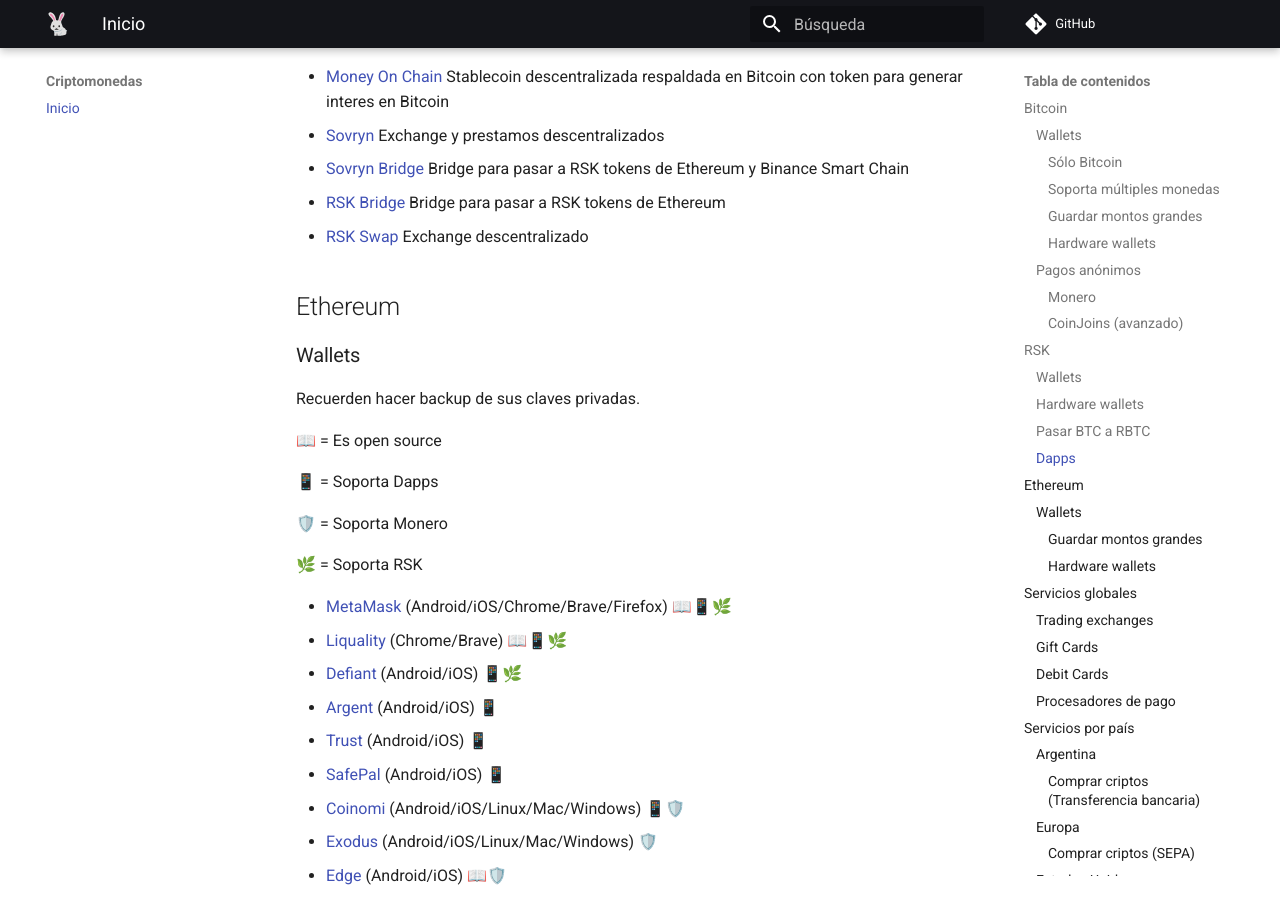
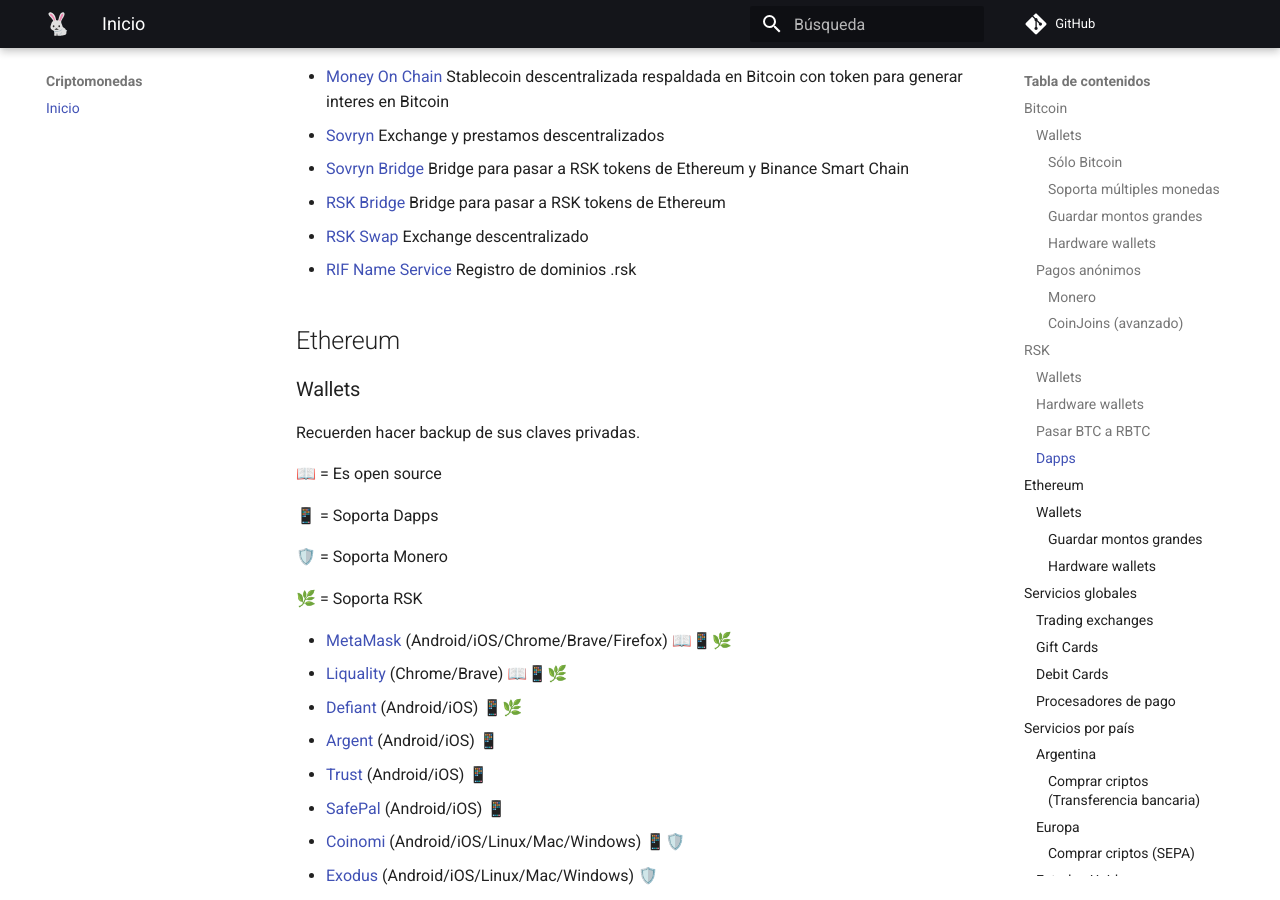
Before and after one commit to anomalouscode/wiki, an MkDocs documentation site: the page built from docs/criptomonedas/index.md, in a window 1280 px wide and 900 px high, scrolled down 3300 px. Built offline with MkDocs 1.6.1 and Material for MkDocs 9.7.7, drawn with Linux system fonts in a browser that asks for light colours; comment, search, counter and statistics services are not loaded.

Commit message:
Update index.md

```diff
--- a/docs/criptomonedas/index.md
+++ b/docs/criptomonedas/index.md
@@ -120,6 +120,7 @@
 - [Sovryn Bridge](https://bridge.sovryn.app/) Bridge para pasar a RSK tokens de Ethereum y Binance Smart Chain
 - [RSK Bridge](https://tokenbridge.rsk.co/) Bridge para pasar a RSK tokens de Ethereum
 - [RSK Swap](https://rskswap.com/) Exchange descentralizado
+- [RIF Name Service](https://manager.rns.rifos.org/) Registro de dominios .rsk
 
 ## Ethereum
 
```
